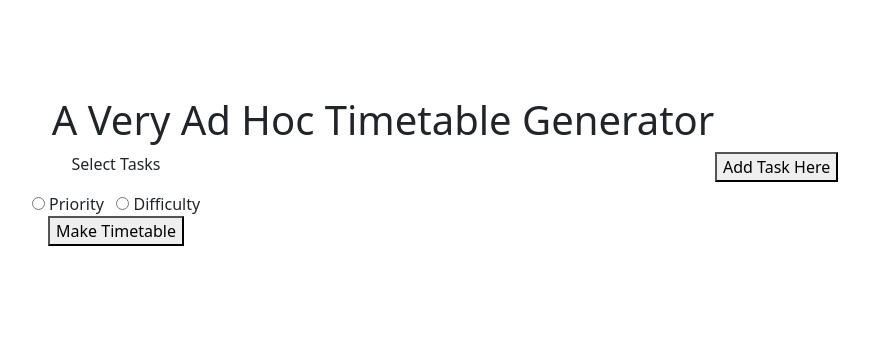
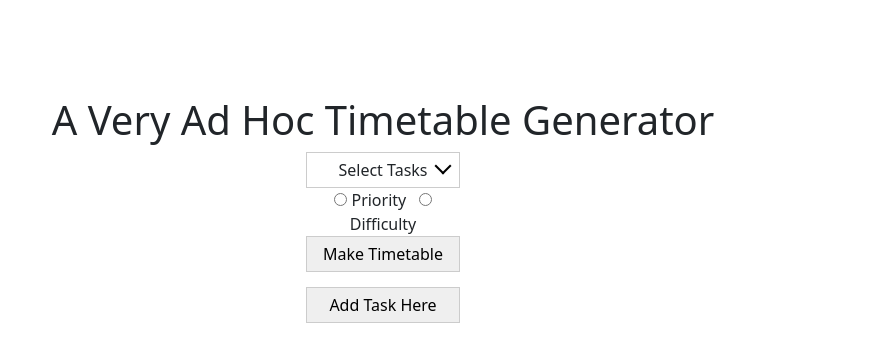
Before and after one commit to jamiepcodes/task-manager, a PHP site: page / in a window 1280 px wide. Shown: the top 362 px of the page, without its empty margins (257-1126 px from the left). Run offline with PHP 8.4, Linux system fonts and the light colour scheme; data that the repository does not hold is empty; a stand-in replaces the project's code that opens the database connection.

Commit message:
styling for front page and add task page button

```diff
--- /dev/null
+++ b/css/stylesheet.css
@@ -0,0 +1,125 @@
+/* tested with keyframes and flashing colours to familiarise myself with CSS again. */
+
+.rainbow-text {
+    background-image: linear-gradient(to left, violet, indigo, blue, green, yellow, orange, red);
+    -webkit-background-clip: text;
+    background-clip: text;
+    color: transparent;
+}
+.blink-text{
+    color: #000;
+    font-weight: bold;
+    font-size: 2rem;
+    animation: blinkingText 0.5s infinite;
+}
+@keyframes blinkingText{
+    0%		{ color: #10c018;}
+    25%		{ color: #1056c0;}
+    50%		{ color: #ef0a1a;}
+    75%		{ color: #254878;}
+    100%	{ color: #04a1d5;}
+}
+.blink-bg{
+    color: #fff;
+    padding: 10px;
+    display: inline-block;
+    border-radius: 5px;
+    animation: blinkingBackground 0.5s infinite;
+}
+@keyframes blinkingBackground{
+    0%		{ background-color: #04a1d5;}
+    25%		{ background-color: #ef0a1a;}
+    50%		{ background-color: #254878;}
+    75%		{ background-color: #1056c0;}
+    100%	{ background-color: #10c018;}
+}
+@keyframes pop
+{
+  0%        { transform:scale(0);}
+  100%      { transform:scale(0);}
+}
+.flippy {
+    animation: flip 0.1s infinite;
+}
+@keyframes flip {
+    0%      { transform:scaleX(5) scaleY(1);}
+    100%    { transform:scaleX(-5) scaleY(0.1);}
+}
+.dropdown-check-list {
+    display: inline-block;
+  }
+
+.dropdown-check-list .anchor {
+    text-align: center;
+    width:12vw!important;
+    position: relative;
+    cursor: pointer;
+    display: inline-block;
+    padding: 5px 10px 5px 10px;
+    border: 1px solid #ccc;
+}
+
+.dropdown-check-list .anchor:after {
+    position: absolute;
+    content: "";
+    border-left: 2px solid black;
+    border-top: 2px solid black;
+    padding: 5px;
+    right: 10px;
+    top: 20%;
+    -moz-transform: rotate(-135deg);
+    -ms-transform: rotate(-135deg);
+    -o-transform: rotate(-135deg);
+    -webkit-transform: rotate(-135deg);
+    transform: rotate(-135deg);
+}
+
+.dropdown-check-list .anchor:active:after {
+    right: 8px;
+    top: 21%;
+}
+
+.dropdown-check-list ul.items {
+    padding: 2px;
+    display: none;
+    margin: 0;
+    border: 1px solid #ccc;
+    border-top: none;
+    text-align: left;
+}
+
+.dropdown-check-list ul.items li {
+    list-style: none;
+    padding-right:5px;
+}
+
+.dropdown-check-list.visible .anchor {
+    color: #0094ff;
+}
+
+.dropdown-check-list.visible .items {
+    display: block;
+}
+
+.center-table {
+    margin-left: auto;
+    margin-right: auto;
+}
+
+.btn-soft-style {
+    width: 12vw!important;
+    text-align: center;
+    cursor: pointer!important;
+    display: inline-block;
+    padding: 5px 10px 5px 10px!important;
+    border: 1px solid #ccc!important;
+}
+
+div .order-choice {
+    width: 12vw!important;
+
+}
+
+.add-task-form {
+    padding-top:15px;
+}
--- a/index.php
+++ b/index.php
@@ -61,12 +61,15 @@ require 'dbConnect.php';
                 </div>
 
             </div>
-            <!-- Future add/edit task page -->
-            <div class="col-md-6">
-                <form action="addTaskPage.php" style="margin-left:25vw;">
-                <button action="submit">Add Task Here</button>
+        </div><!-- Future add/edit task page -->
+        <div class="row">
+            <div class="col text-center">
+                <form class="add-task-form" action="addTaskPage.php">
+                <button class="btn-soft-style" action="submit">Add Task Here</button>
                 </form>
             </div>
+        </div>
+
     </div>
 </body>
 </html>
```
